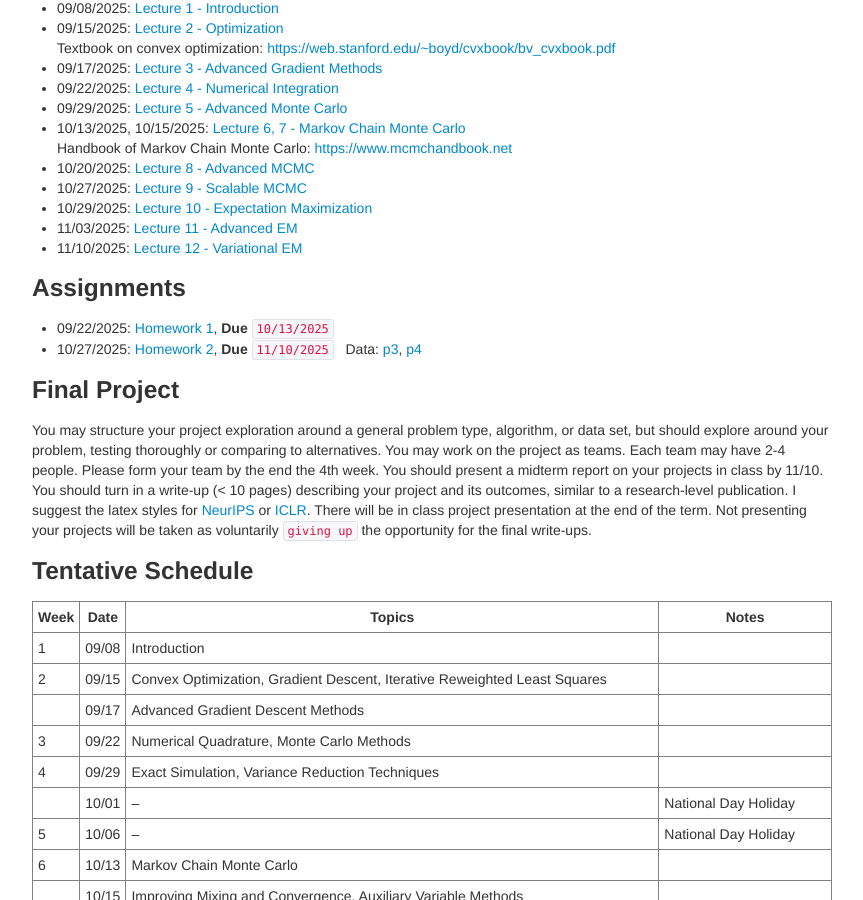
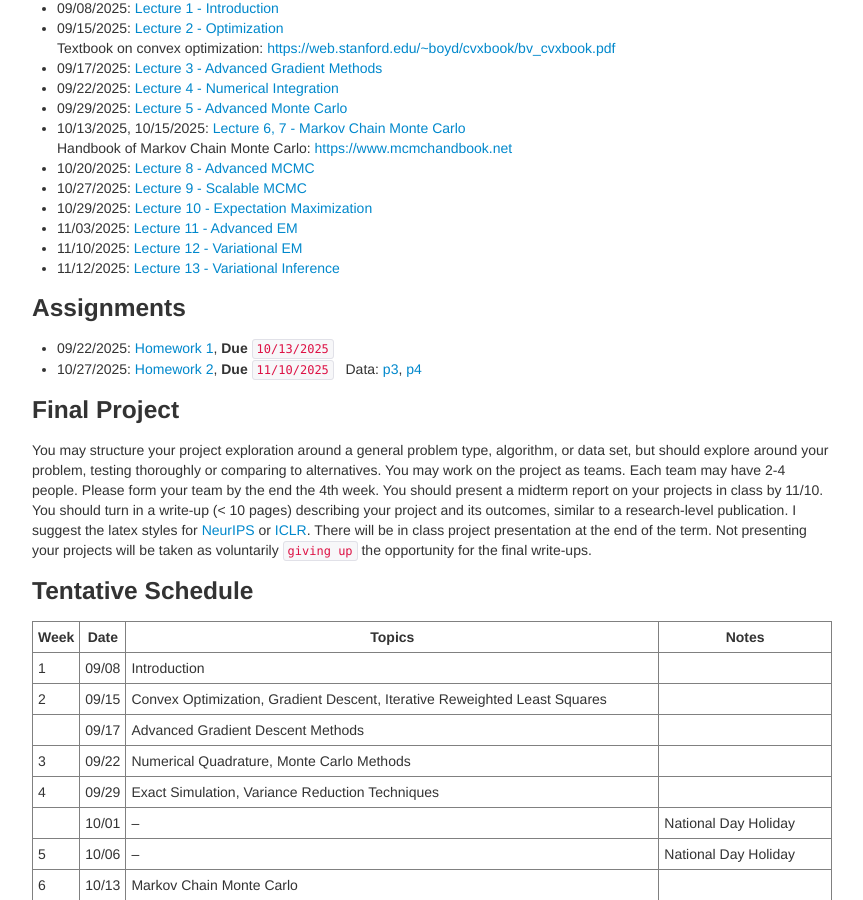
Before and after one commit to zcrabbit/zcrabbit.github.io, a Jekyll site: the page built from courses/smcm-f25.md, in a window 1280 px wide and 900 px high, scrolled down 1145 px. Shown: the whole window, without its empty margins (208-1071 px from the left). Built offline with Jekyll 4.4.1, drawn with Linux system fonts in a browser that asks for light colours.

Commit message:
lecture 13 out

```diff
--- a/courses/smcm-f25.md
+++ b/courses/smcm-f25.md
@@ -50,6 +50,7 @@ We will use python during the course. A good Python tutorial is available at <ht
 - 10/29/2025: [Lecture 10 - Expectation Maximization]({{sites.baseurl}}/static/slides/smcm_fall25/lec10.pdf)
 - 11/03/2025: [Lecture 11 - Advanced EM]({{sites.baseurl}}/static/slides/smcm_fall25/lec11.pdf)
 - 11/10/2025: [Lecture 12 - Variational EM]({{sites.baseurl}}/static/slides/smcm_fall25/lec12.pdf)
+- 11/12/2025: [Lecture 13 - Variational Inference]({{sites.baseurl}}/static/slides/smcm_fall25/lec13.pdf)
 
 ### Assignments
 - 09/22/2025: [Homework 1]({{sites.baseurl}}/static/slides/smcm_fall25/hw01.pdf), **Due** `10/13/2025`
```
Also changed, not shown: 1 other file.
